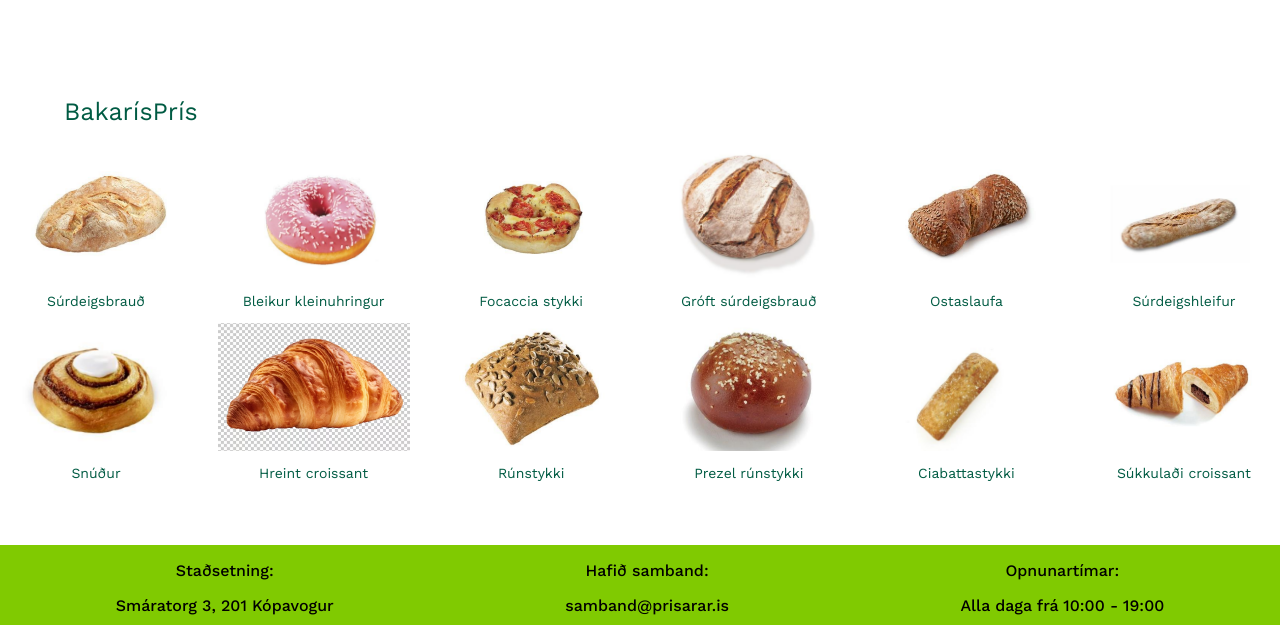
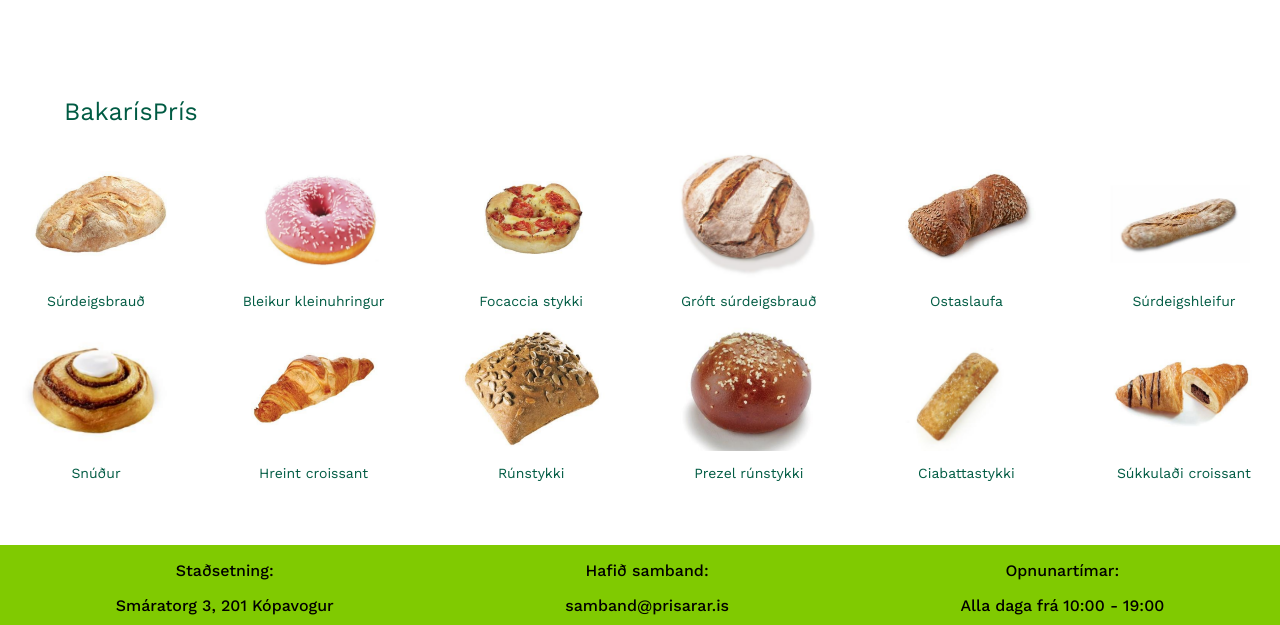
Before and after one commit to audurinez/M1Groupproject, a plain HTML site: page index.html in a window 1280 px wide. Shown: the part 907-1532 px from the top of the page. Drawn offline with nearby package versions, Linux system fonts and the light colour scheme.

Commit message:
lagf_mynd

```diff
--- a/index.html
+++ b/index.html
@@ -170,7 +170,7 @@
             <p class="food_text">Snúður</p>
         </div>
         <div class="food_items">
-            <img src="images/20croissant.avif" alt="">
+            <img src="images/croisant_hreint.png" alt="">
             <p class="food_text">Hreint croissant</p>
         </div>
         <div class="food_items">
```
Also changed, not shown: images/croisant_hreint.png (added).
